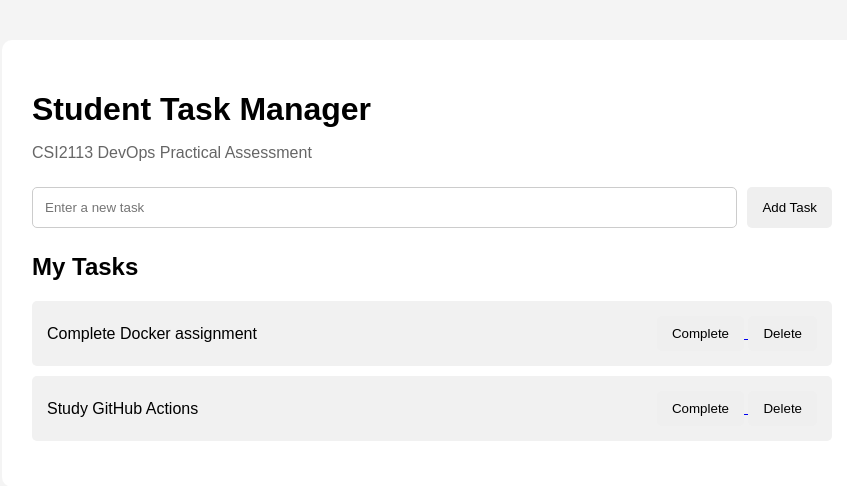
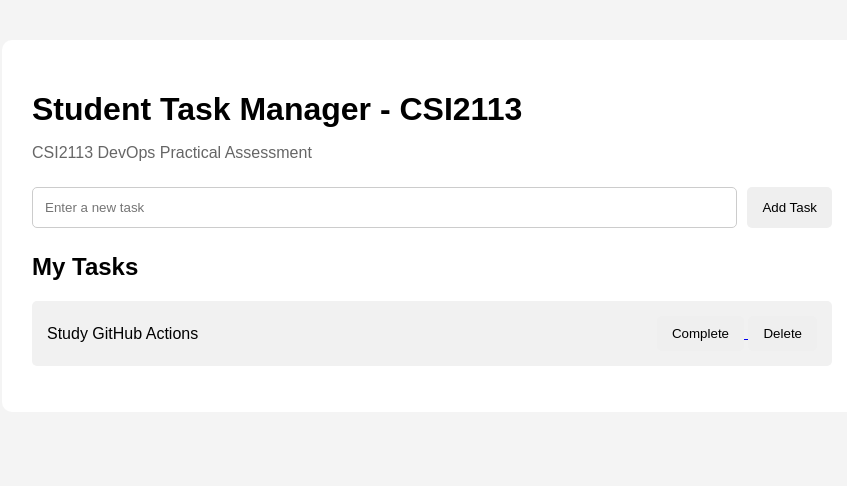
Before and after one commit to saarah1256/csi2113-devops-project, a Flask app: page / in a window 1280 px wide. Shown: the top 486 px of the page, without its empty margins (208-1055 px from the left). Run offline with Flask 3, Linux system fonts and the light colour scheme.

Commit message:
Update application title

```diff
--- a/templates/index.html
+++ b/templates/index.html
@@ -3,7 +3,7 @@
 <head>
     <meta charset="UTF-8">
     <meta name="viewport" content="width=device-width, initial-scale=1.0">
-    <title>Student Task Manager</title>
+    <title>Student Task Manager - CSI2113</title>
     <link rel="stylesheet" href="{{ url_for('static', filename='style.css') }}">
 </head>
 
@@ -11,7 +11,7 @@
 
 <div class="container">
 
-    <h1>Student Task Manager</h1>
+    <h1>Student Task Manager - CSI2113</h1>
 
     <p class="subtitle">
         CSI2113 DevOps Practical Assessment
```
